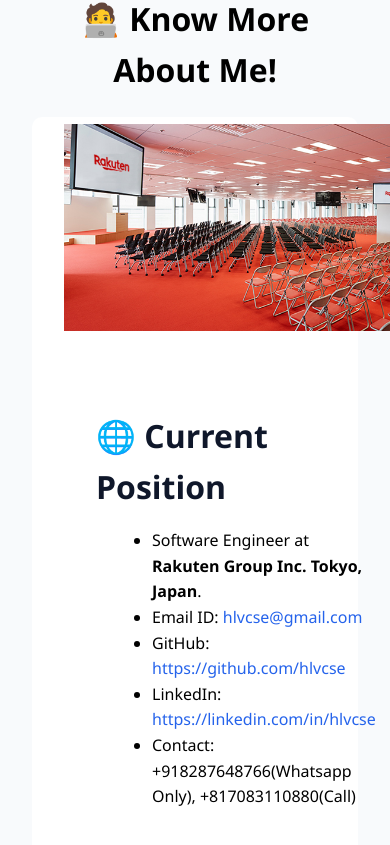
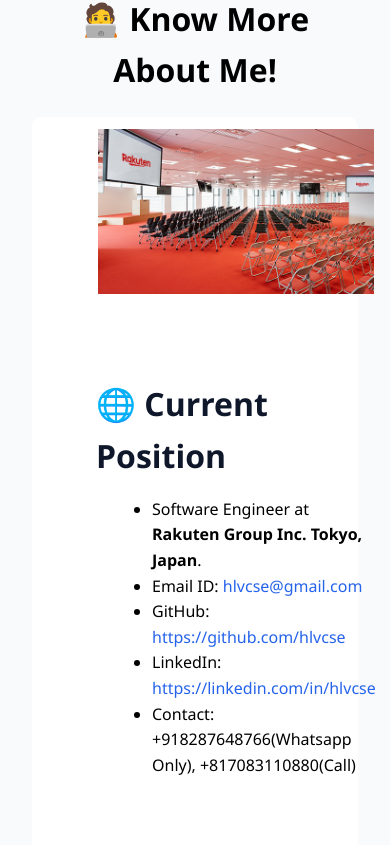
Before and after one commit to wenvhlv/wenvhlv, a React (Create React App) app: page / in a window 390 px wide. Shown: the part 799-1644 px from the top of the page. Built offline with nearby package versions, Linux system fonts and the light colour scheme.

Commit message:
responsiveness images again

```diff
--- a/src/pages/Home.css
+++ b/src/pages/Home.css
@@ -218,7 +218,7 @@
   .image-myself,
   .image-style3 {
     margin-bottom: 1rem; /* Add space below images */
-    max-width: 100%; /* Make images take up 100% of their container's width */
+    max-width: 80%; /* Make images take up 100% of their container's width */
     height: auto; /* Maintain aspect ratio */
   }
 }
```
